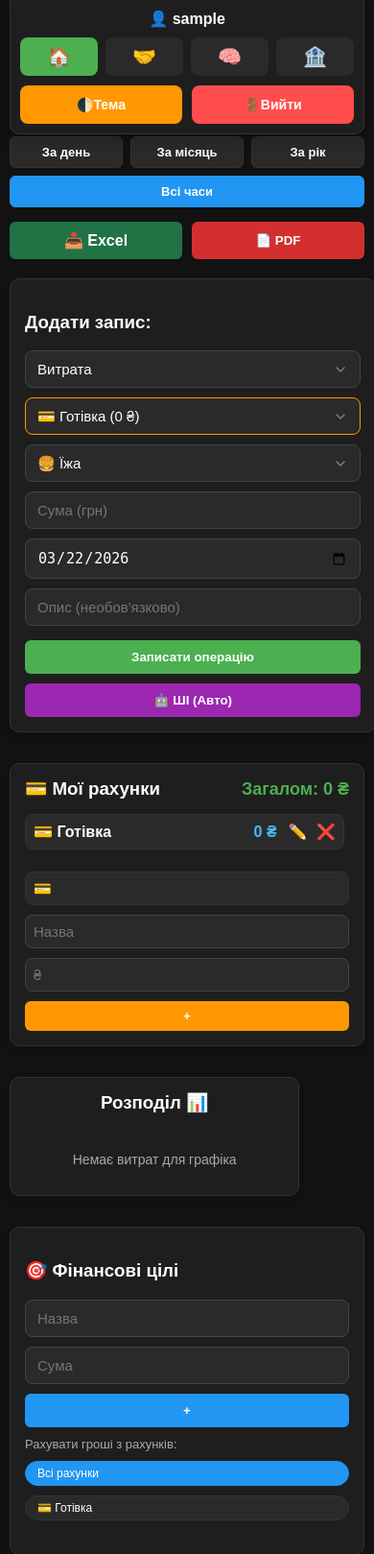
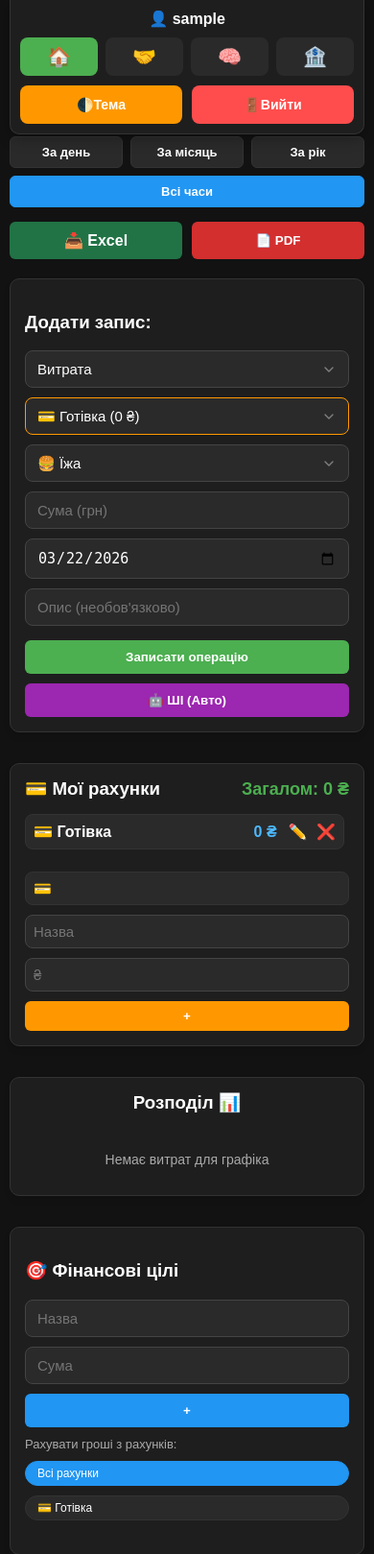
Before and after one commit to NekoHikka/Diplom, a Flask app: page / in a window 390 px wide. Shown: the top 1619 px of the page at 96% size. Run offline with Flask 3, Linux system fonts and the light colour scheme; the visitor is signed in with stand-in values (Sample User, id 1); data comes from the database, SQL or seed files in the repository; data that the repository does not hold is empty; some libraries are stand-ins or nearby versions.

Commit message:
fix graficks

```diff
--- a/templates/index.html
+++ b/templates/index.html
@@ -297,6 +297,16 @@
           padding: 15px;
           margin-bottom: 12px;
         }
+
+        /* 🔥 ВИПРАВЛЕННЯ ОБРІЗАНИХ КАРТОК (ГРАФІКА) 🔥 */
+        .card[style*="flex:"] {
+          flex: none !important;
+          width: 100% !important;
+          min-width: 100% !important;
+          max-width: 100% !important;
+          box-sizing: border-box !important;
+        }
+
         .grid {
           grid-template-columns: 1fr;
           gap: 12px;
```
